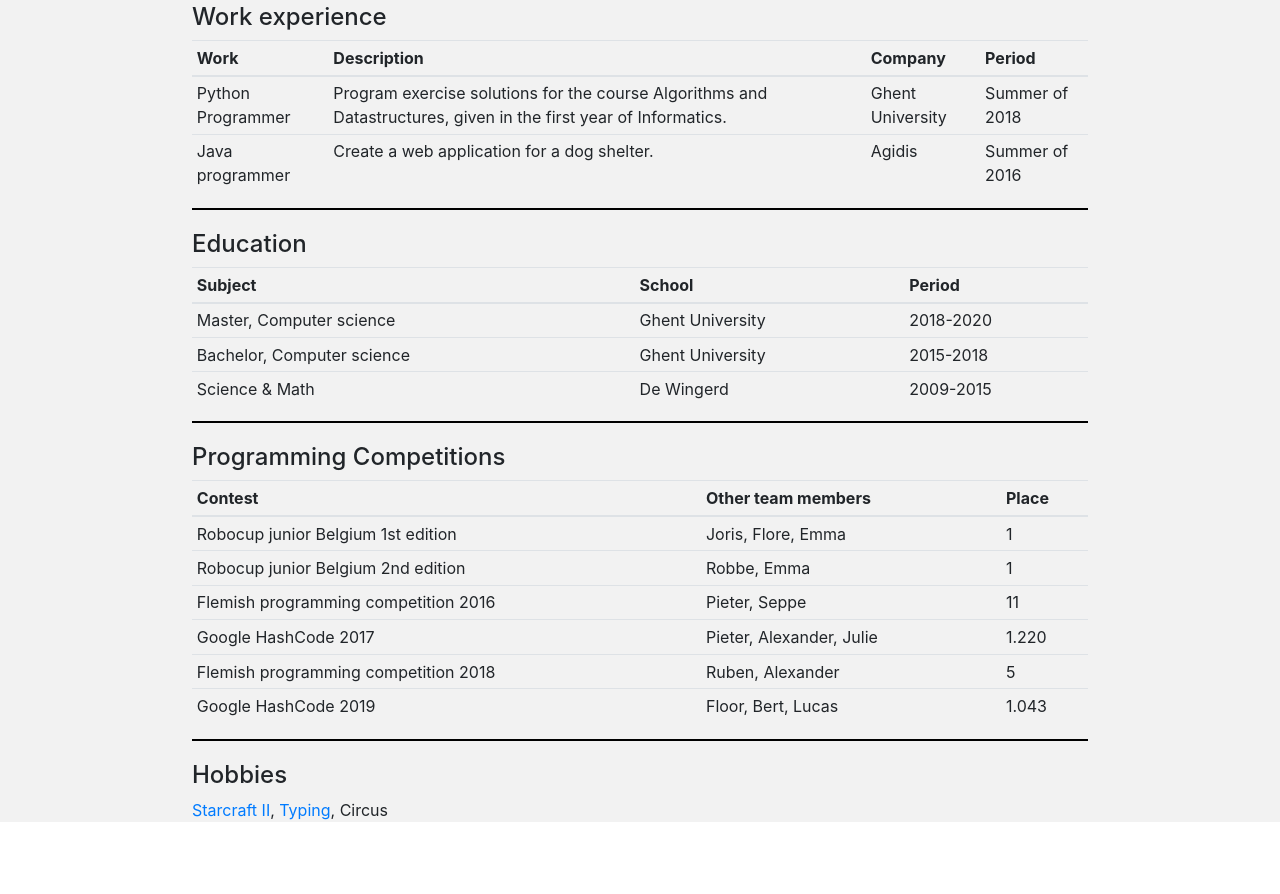
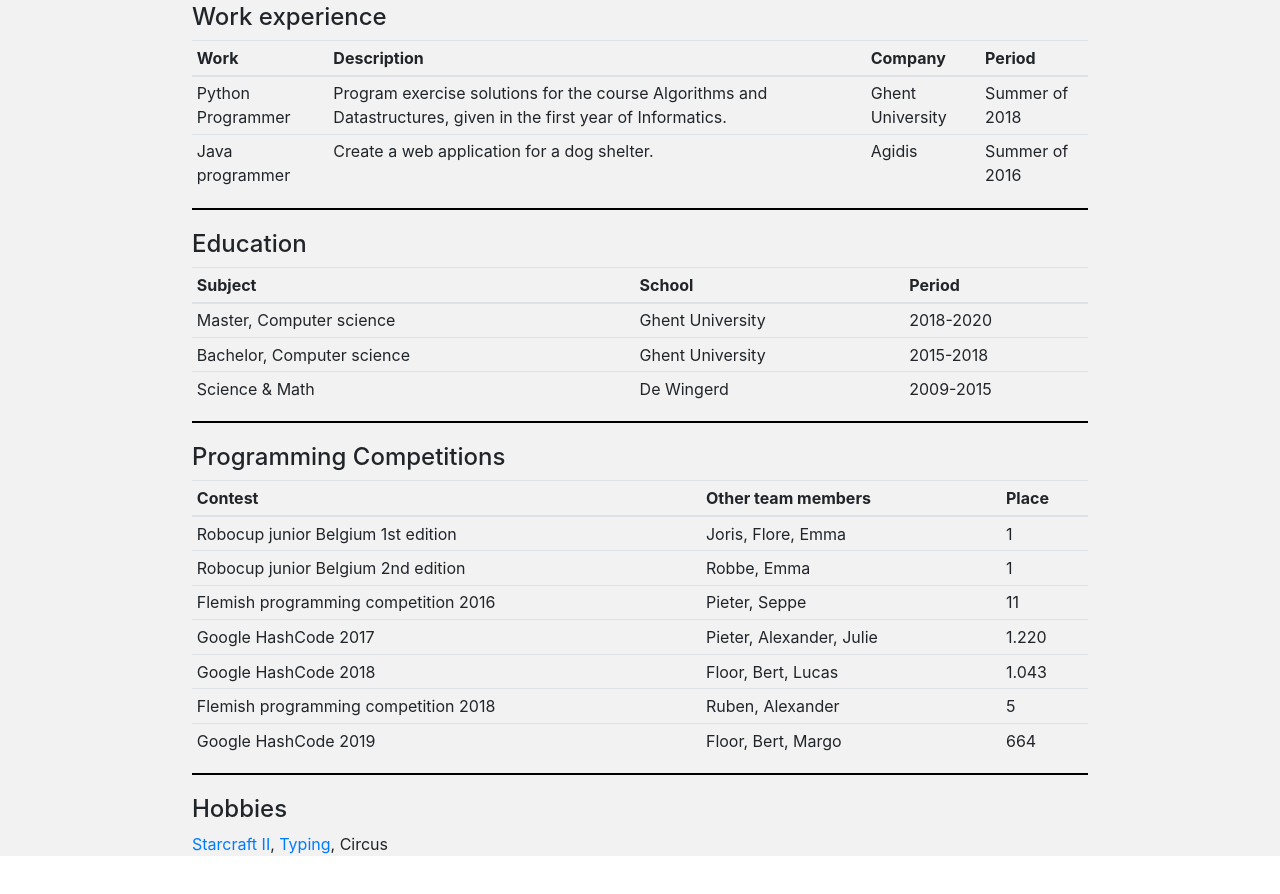
Before and after one commit to DarkTilRisen/DarkTilRisen.github.io, a website: page index.html in a window 1280 px wide. Shown: the part 540-1434 px from the top of the page. Drawn offline with nearby package versions, Linux system fonts and the light colour scheme.

Commit message:
add hashcode 2019

```diff
--- a/index.html
+++ b/index.html
@@ -170,14 +170,19 @@
                         <td>1.220</td>
                     </tr>
                     <tr>
+                        <td>Google HashCode 2018</td>
+                        <td>Floor, Bert, Lucas</td>
+                        <td>1.043</td>
+                    </tr>
+                    <tr>
                         <td>Flemish programming competition 2018</td>
                         <td>Ruben, Alexander</td>
                         <td>5</td>
                     </tr>
                     <tr>
                         <td>Google HashCode 2019</td>
-                        <td>Floor, Bert, Lucas</td>
-                        <td>1.043</td>
+                        <td>Floor, Bert, Margo</td>
+                        <td>664</td>
                     </tr>
                     </tbody>
                 </table>
```
